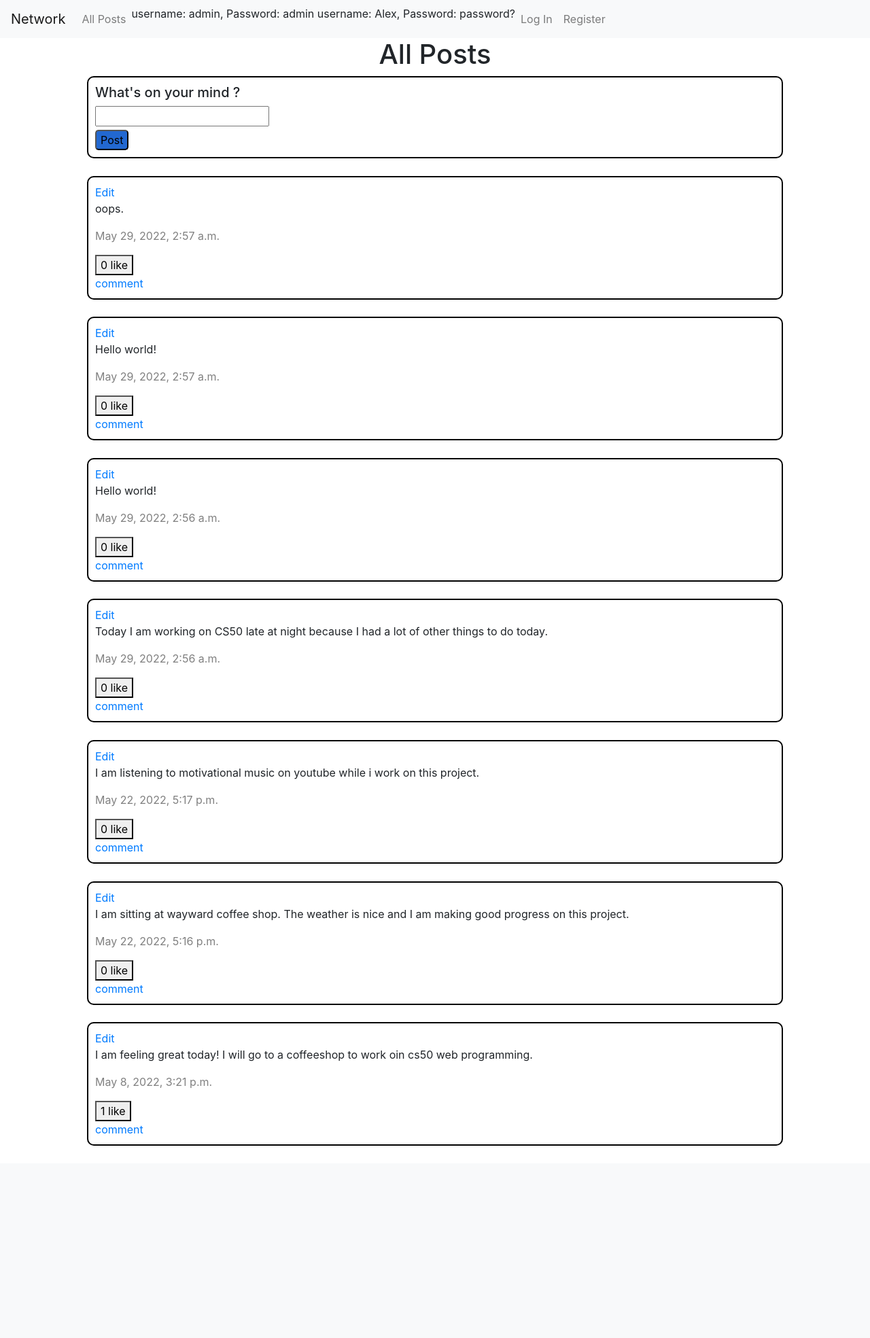
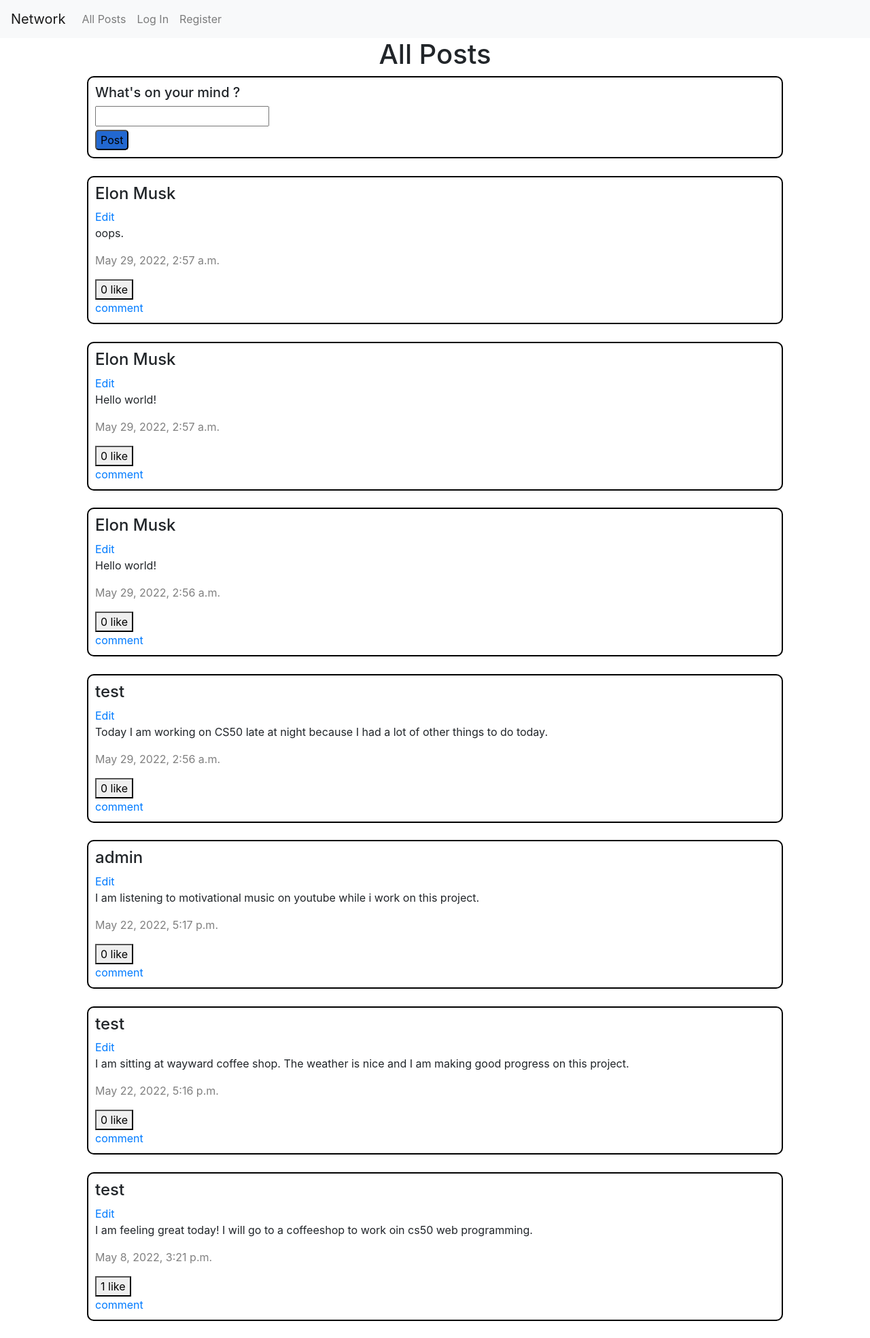
Before and after one commit to alejandroxpx/Network, a Django app: page / in a window 1280 px wide. Shown: the whole page at 68% size. Before the commit the page ends 1686 px from the top, so only its background shows below. Run offline with Django 3.2, Linux system fonts and the light colour scheme; data comes from the database, SQL or seed files in the repository; both versions use the stored data as it was after the commit; parts of the project's set-up code (start-up, migrations or seed data) failed here and were passed over; some libraries are stand-ins or nearby versions.

Commit message:
Fixed profile page and feed page to show or hide the follow button and link to profiles

```diff
--- a/network/templates/network/index.html
+++ b/network/templates/network/index.html
@@ -20,7 +20,10 @@
     <div class="Post">
         {% if user.is_authenticated %}
         <a href="{% url 'profile' posts.user.username %}"><h4>{{posts.user.username}}</h4></a>
+        {% else %}
+            <h4>{{posts.user.username}}</h4>
         {% endif %}
+
         <a href="{% url 'index' %}">Edit</a>
         <p> {{posts.post}} <br></p>
         <p style="color: gray;" >{{posts.date}}</p>
--- a/network/templates/network/layout.html
+++ b/network/templates/network/layout.html
@@ -15,11 +15,11 @@
             <div>
               <ul class="navbar-nav mr-auto">
                 {% if user.is_authenticated %}
-                <p>username: admin, Password: admin
-                    username: test, Password: password
+                <!-- <p>username: admin, Password: admin -->
+                    <!-- username: test, Password: password -->
                 </p>
                     <li class="nav-item">
-                        <a class="nav-link" href="{% url 'profile' request.user.username  %}"><strong>{{ user.username }}</strong></a>
+                        <a class="nav-link" href="{% url 'profile' request.user.username  %}"><strong>{{ request.user.username }}</strong></a>
                     </li>
                 {% endif %}
                 <li class="nav-item">
@@ -33,8 +33,8 @@
                         <a class="nav-link" href="{% url 'logout' %}">Log Out</a>
                     </li>
                 {% else %}
-                    <p>username: admin, Password: admin
-                        username: Alex, Password: password?
+                    <!-- <p>username: admin, Password: admin -->
+                        <!-- username: Alex, Password: password? -->
                     </p>
                     <li class="nav-item">
                         <a class="nav-link" href="{% url 'login' %}">Log In</a>
--- a/network/templates/network/profile.html
+++ b/network/templates/network/profile.html
@@ -8,7 +8,7 @@
     <div class = "header">
         <h2>{{user.username}}</h2>
         {% if user.is_authenticated %}
-            {% if user.username != post.user.username %}
+            {% if request.user.username != user.username %}
             <button class = "btn btn-primary" >Follow</button>
             {% endif %}
         {% endif %}
```
Also changed, not shown: db.sqlite3.
